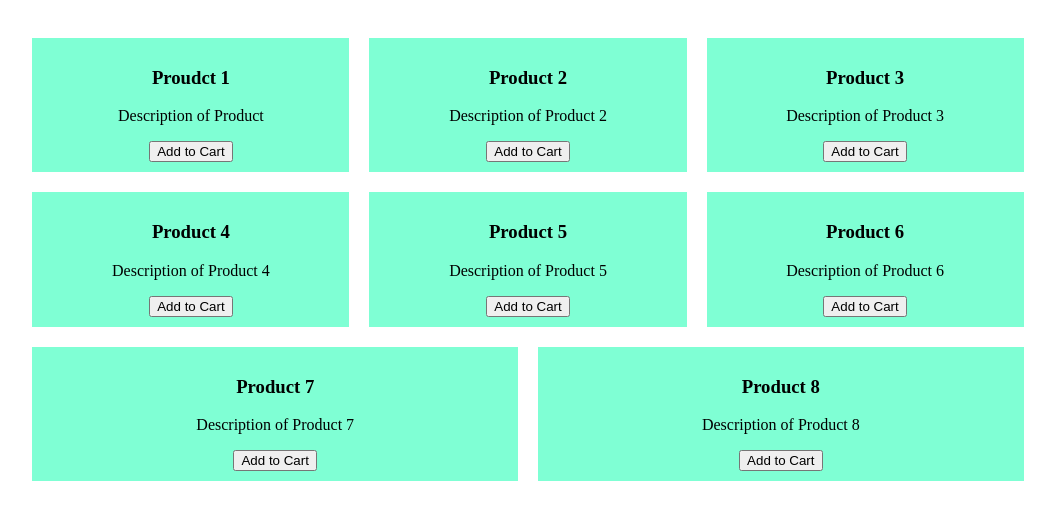
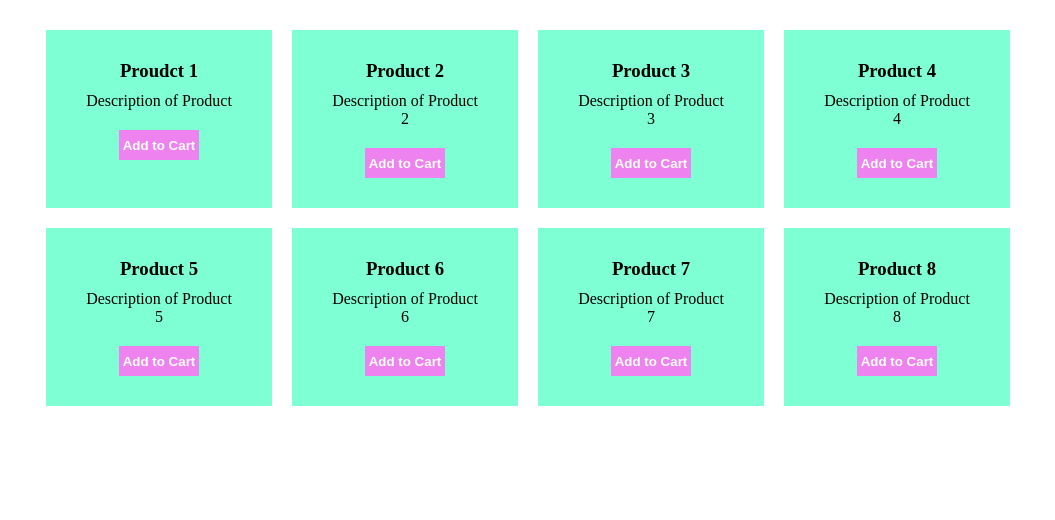
Before and after one commit to Nigarallizade/responsive, a plain HTML site: page index.html in a window 1280 px wide. Shown: the whole page, without its empty margins (112-1167 px from the left). Drawn offline with Linux system fonts and the light colour scheme.

Commit message:
uploaded

```diff
--- a/assets/style.css
+++ b/assets/style.css
@@ -1,3 +1,9 @@
+* {
+  margin: 0px;
+  padding: 0px;
+  box-sizing: border-box;
+}
+
 div.container {
   width: 80%;
   padding: 20px;
@@ -8,19 +14,42 @@ div.container {
   flex-wrap: wrap;
 }
 .product-card {
-  margin: 10px 10px;
+  margin: 10px;
   background-color: aquamarine;
-  padding: 10px;
+  padding: 30px 40px;
   text-align: center;
   flex: 1 0 calc(25% - 20px);
+  display: flex;
+  flex-direction: column;
+  gap: 10px;
 }
-@media only screen and (min-width: 300px) and (max-width: 600px) {
+button {
+  width: 80px;
+  height: 30px;
+  margin: 0 auto;
+  background-color: violet;
+  color: white;
+  border: none;
+  cursor: pointer;
+  margin-top: 10px;
+  font-weight: bold;
+}
+button:hover {
+  background-color: white;
+  color: black;
+}
+button:active {
+  background-color: blue;
+  color: aqua;
+}
+@media only screen and (min-width: 300px) and (max-width: 752px) {
   .products-row {
     flex-direction: column;
   }
 }
-@media only screen and (min-width: 768px) and (max-width: 1024px) {
-  .products-rows {
+@media only screen and (min-width: 752px) and (max-width: 1024px) {
+  .product-card {
+    flex: 1 0 calc(33.3% - 20px);
   }
 }
 @media only screen and (min-width: 1024px) {
```
